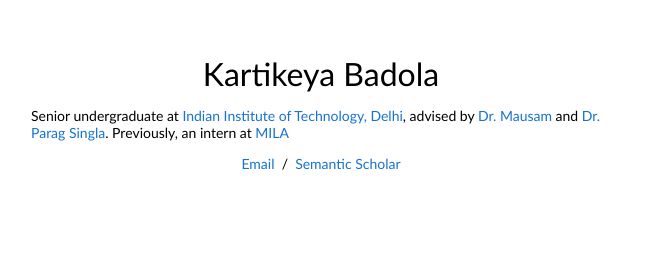
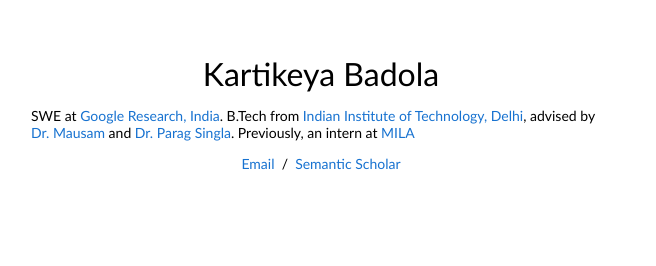
Before and after one commit to kartikeya-badola/kartikeya-badola.github.io, a plain HTML site: page index.html in a window 1280 px wide. Shown: the top 266 px of the page, 134-790 px from the left. Drawn offline with Linux system fonts and the light colour scheme; grey boxes are pictures that could not be loaded.

Commit message:
role change

```diff
--- a/index.html
+++ b/index.html
@@ -20,7 +20,7 @@
               <p style="text-align:center">
                 <name>Kartikeya Badola</name>
               </p>
-              <p>Senior undergraduate at <a href="https://home.iitd.ac.in/">Indian Institute of Technology, Delhi</a>, advised by <a href="https://www.cse.iitd.ac.in/~mausam/">Dr. Mausam</a> and <a href="https://www.cse.iitd.ac.in/~parags/">Dr. Parag Singla</a>. Previously, an intern at <a href="https://mila.quebec/en/">MILA</a>
+              <p>SWE at <a href="https://research.google/teams/india-research-lab/">Google Research, India</a>. B.Tech from <a href="https://home.iitd.ac.in/">Indian Institute of Technology, Delhi</a>, advised by <a href="https://www.cse.iitd.ac.in/~mausam/">Dr. Mausam</a> and <a href="https://www.cse.iitd.ac.in/~parags/">Dr. Parag Singla</a>. Previously, an intern at <a href="https://mila.quebec/en/">MILA</a>
               </p>
               <p style="text-align:center">
                 <a href="mailto:kartikeya.badola@gmail.com">Email</a> &nbsp/&nbsp
```
